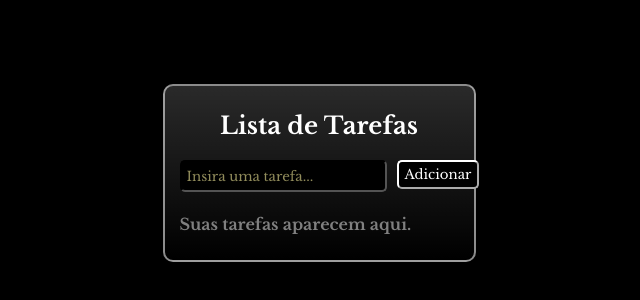
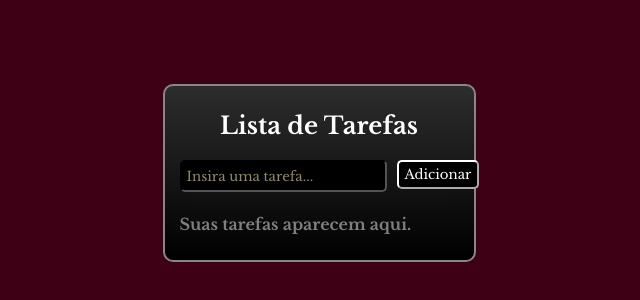
Before and after one commit to kaina-ramos/web-dev-studies, a plain HTML site: page Exercícios/Lista de tarefas/index.html in a window 1280 px wide. Shown: the part 156-456 px from the top of the page, without its empty margins (321-961 px from the left). Drawn offline with nearby package versions, Linux system fonts and the light colour scheme.

Commit message:
Concluído exercício [Lista de Tarefas]

```diff
--- a/Exercícios/Lista de tarefas/script.js
+++ b/Exercícios/Lista de tarefas/script.js
@@ -12,7 +12,6 @@ formTarefa.addEventListener('submit', function(event){
     if(inputTarefa.value === ''){
         alert('Insira uma tarefa.');
     } else {
-        // Implementar: Remover placeholder ao inserir tarefa válida
         const itemLista = document.createElement('li');
         const pListItem = document.createElement('span');
         const botaoApagar = document.createElement('button')
@@ -30,3 +29,10 @@ formTarefa.addEventListener('submit', function(event){
         document.querySelector('.placeholder').innerHTML = '';
     }
 })
+
+document.addEventListener('click', function(event){
+    const elementoClickado = event.target;
+    if (elementoClickado.classList.contains('botao-concluir')){
+        elementoClickado.parentElement.remove();
+    }
+})
--- a/Exercícios/Lista de tarefas/style.css
+++ b/Exercícios/Lista de tarefas/style.css
@@ -1,7 +1,7 @@
 @import url('https://fonts.googleapis.com/css2?family=Libre+Baskerville:ital,wght@0,400;0,700;1,400&display=swap');
 
 body {
-    background-color: black;
+    background-color: rgb(62, 0, 20);
     color: white;
     font-family: "Libre Baskerville";
 }
@@ -33,9 +33,10 @@ input.insercao-tarefa {
     width: 279px;
     height: fit-content;
     padding: 5px 15px;
-    border: solid 2px rgba(255, 255, 255, 0.544);
+    border: solid 2px rgb(135, 135, 135);
     border-radius: 10px;
-    background-image: linear-gradient(to bottom, rgba(255, 255, 255, 0.163), transparent);
+    background-image: linear-gradient(to top,
+    rgb(0, 0, 0), rgb(45, 45, 45));
 }
 
 /* 'Suas tarefas aparecem aqui' */
@@ -83,7 +84,3 @@ button:hover {
 .section-title {
     text-align: center;
 }
-
-/* .container-lista {
-    word-wrap: break-word;
-} */
```
Also changed, not shown: Exercícios/Lista de tarefas/index.html (+0 -1 lines).
